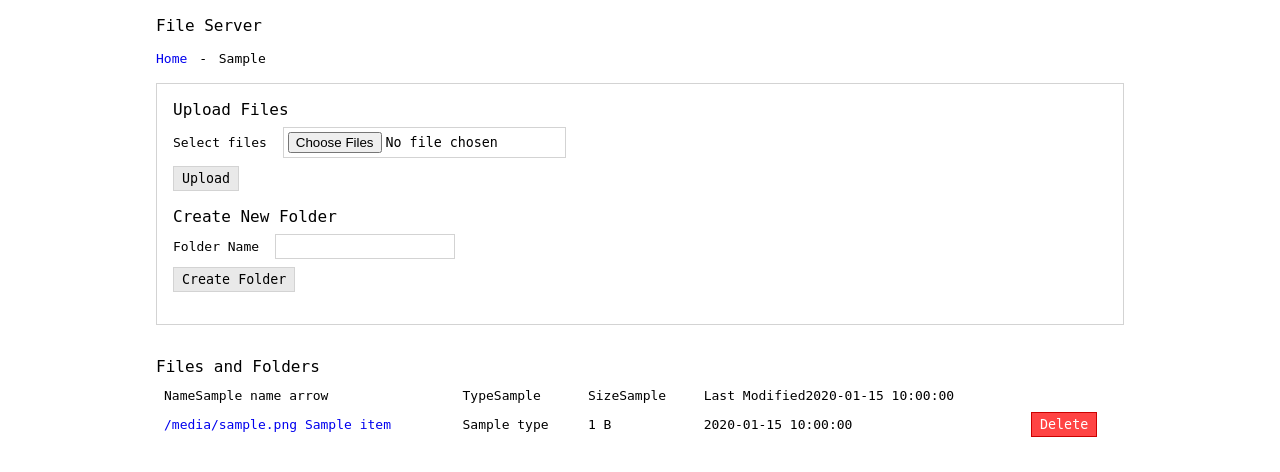
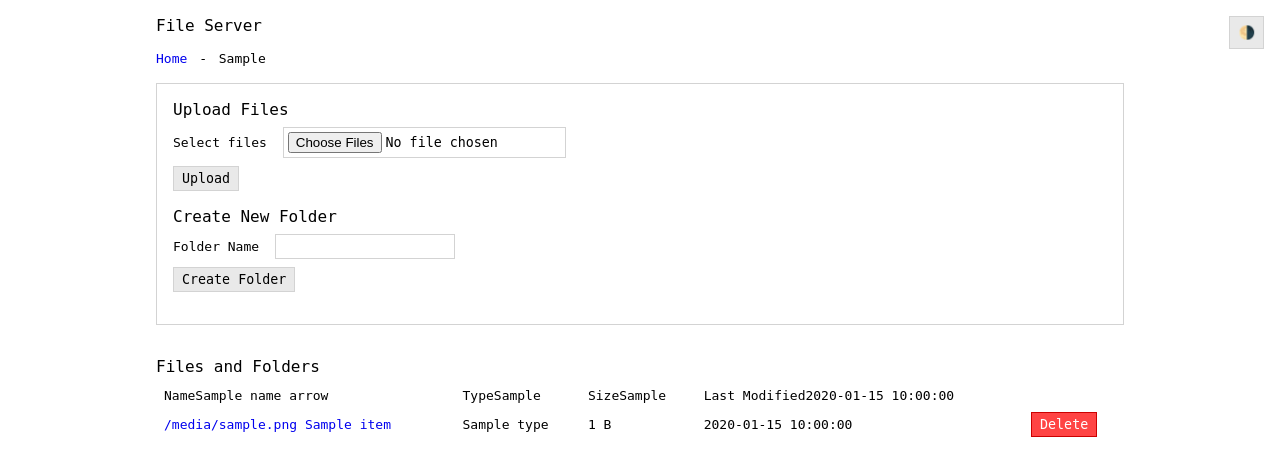
Before and after one commit to cwingho/simple-http-server, a Python web app: template templates/directory.html in a window 1280 px wide. Shown: the top 472 px of the page. Run offline with Jinja, Linux system fonts and the light colour scheme; the template is opened without the code that fills it: most values are stand-ins (such as "Sample title", 1, 10 or a date in 2020).

Commit message:
add dark mode

```diff
--- a/static/script.js
+++ b/static/script.js
@@ -72,6 +72,34 @@ document.addEventListener('DOMContentLoaded', function() {
             cell.textContent = formatFileSize(size);
         }
     });
+
+    // Get the theme toggle button
+    const themeToggle = document.getElementById('theme-toggle');
+
+    // Check for saved theme preference or system preference
+    const savedTheme = localStorage.getItem('theme');
+    if (savedTheme) {
+        document.documentElement.setAttribute('data-theme', savedTheme);
+    } else if (window.matchMedia && window.matchMedia('(prefers-color-scheme: dark)').matches) {
+        document.documentElement.setAttribute('data-theme', 'dark');
+    }
+
+    // Theme toggle handler
+    themeToggle.addEventListener('click', function() {
+        const currentTheme = document.documentElement.getAttribute('data-theme');
+        const newTheme = currentTheme === 'dark' ? 'light' : 'dark';
+        document.documentElement.setAttribute('data-theme', newTheme);
+        localStorage.setItem('theme', newTheme);
+    });
+
+    // Watch for system theme changes
+    if (window.matchMedia) {
+        window.matchMedia('(prefers-color-scheme: dark)').addEventListener('change', e => {
+            if (!localStorage.getItem('theme')) {
+                document.documentElement.setAttribute('data-theme', e.matches ? 'dark' : 'light');
+            }
+        });
+    }
 });
 
 // Format file size in human-readable format
--- a/static/style.css
+++ b/static/style.css
@@ -1,10 +1,45 @@
 :root {
+    /* Light theme (default) */
     --background: #ffffff;
     --foreground: #000000;
     --link-color: #00e;
     --visited-link: #551a8b;
     --hover-bg: #eeeeee;
     --border-color: #d3d3d3;
+    --card-bg: #ffffff;
+    --error-bg: #f8d7da;
+    --error-color: #721c24;
+    --error-border: #f5c6cb;
+    --button-bg: #e9e9e9;
+    --button-hover: #d9d9d9;
+    --delete-button-bg: #ff4444;
+    --delete-button-color: white;
+    --delete-button-border: #cc0000;
+    --delete-button-hover: #cc0000;
+    --progress-bg: #f0f0f0;
+    --progress-fill: #4CAF50;
+}
+
+/* Dark theme */
+[data-theme="dark"] {
+    --background: #1a1a1a;
+    --foreground: #ffffff;
+    --link-color: #66b3ff;
+    --visited-link: #b366ff;
+    --hover-bg: #333333;
+    --border-color: #404040;
+    --card-bg: #262626;
+    --error-bg: #442326;
+    --error-color: #ff9999;
+    --error-border: #662629;
+    --button-bg: #404040;
+    --button-hover: #4d4d4d;
+    --delete-button-bg: #cc0000;
+    --delete-button-color: white;
+    --delete-button-border: #990000;
+    --delete-button-hover: #990000;
+    --progress-bg: #333333;
+    --progress-fill: #45a049;
 }
 
 * {
@@ -189,3 +225,21 @@ input[type="text"], input[type="file"] {
     margin-top: 5px;
     font-size: 0.9em;
 }
+
+/* Add theme toggle button styles */
+.theme-toggle {
+    position: fixed;
+    top: 1rem;
+    right: 1rem;
+    padding: 0.5rem;
+    background: var(--button-bg);
+    border: 1px solid var(--border-color);
+    color: var(--foreground);
+    cursor: pointer;
+    font-family: monospace;
+    z-index: 1000;
+}
+
+.theme-toggle:hover {
+    background: var(--button-hover);
+}
--- a/templates/directory.html
+++ b/templates/directory.html
@@ -1,5 +1,5 @@
 <!DOCTYPE html>
-<html>
+<html data-theme="light">
 <head>
     <title>Directory listing for {{display_path}}</title>
     <meta name="viewport" content="width=device-width, initial-scale=1.0">
@@ -7,6 +7,7 @@
     <script src="/static/script.js"></script>
 </head>
 <body>
+    <button class="theme-toggle" id="theme-toggle">🌗</button>
     <h1>File Server</h1>
 
     {% if error_message %}
```
Also changed, not shown: other parts of static/style.css (+12 -11 lines).
